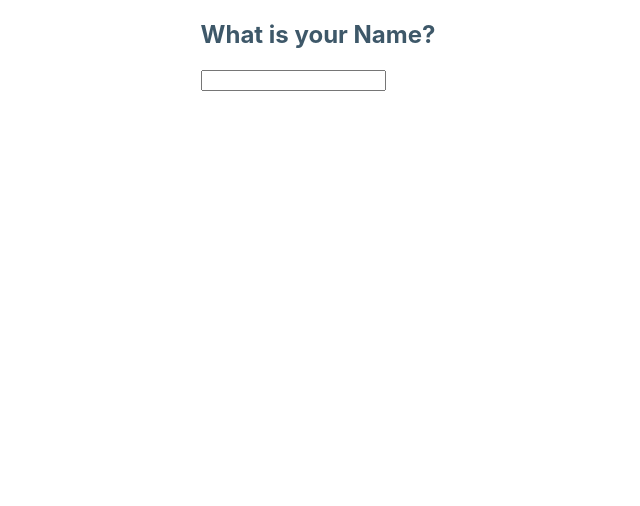
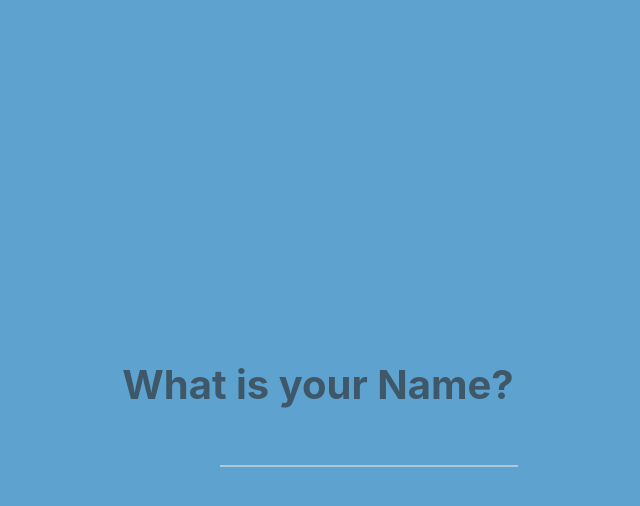
Before and after one commit to anuragshas/react-slack-clone, a React (Create React App) app: page / in a window 1280 px wide. Shown: the top 506 px of the page, without its empty margins (322-962 px from the left). Built offline with nearby package versions, Linux system fonts and the light colour scheme.

Commit message:
design username screen

```diff
--- a/src/components/UsernameForm.js
+++ b/src/components/UsernameForm.js
@@ -27,9 +27,9 @@ class UsernameForm extends Component {
 
   render() {
     return (
-      <div className="username-form">
+      <div className="username-screen">
         <div>
-          <h2>What is your Name?</h2>
+          <h1>What is your Name?</h1>
           <form onSubmit={this.onSubmit}>
             <input
               type="text"
--- a/src/index.css
+++ b/src/index.css
@@ -18,12 +18,32 @@ html,body {
   height:100%;
 }
 
-.username-form{
+.username-screen{
   display: grid;
+  height: 100%;
   grid-template-columns: 1fr;
-  grid-template: 100px 100px;
   justify-items: center;
   align-items: center;
+  background-color: var(--main-color);
+}
+
+.username-screen input{
+  border: 0;
+  width: 75%;
+  margin-left: 25%;
+  border-bottom: 2px solid var(--secondary-text-color);
+  background: none;
+  color: var(--secondary-color);
+  font-size: 1.5rem;
+}
+
+.username-screen input:focus{
+  border-bottom: 2px solid var(--secondary-color);
+  outline: none;
+}
+
+.username-screen h1{
+  font-size: 2.5rem;
 }
 
 .chat-screen {
```
